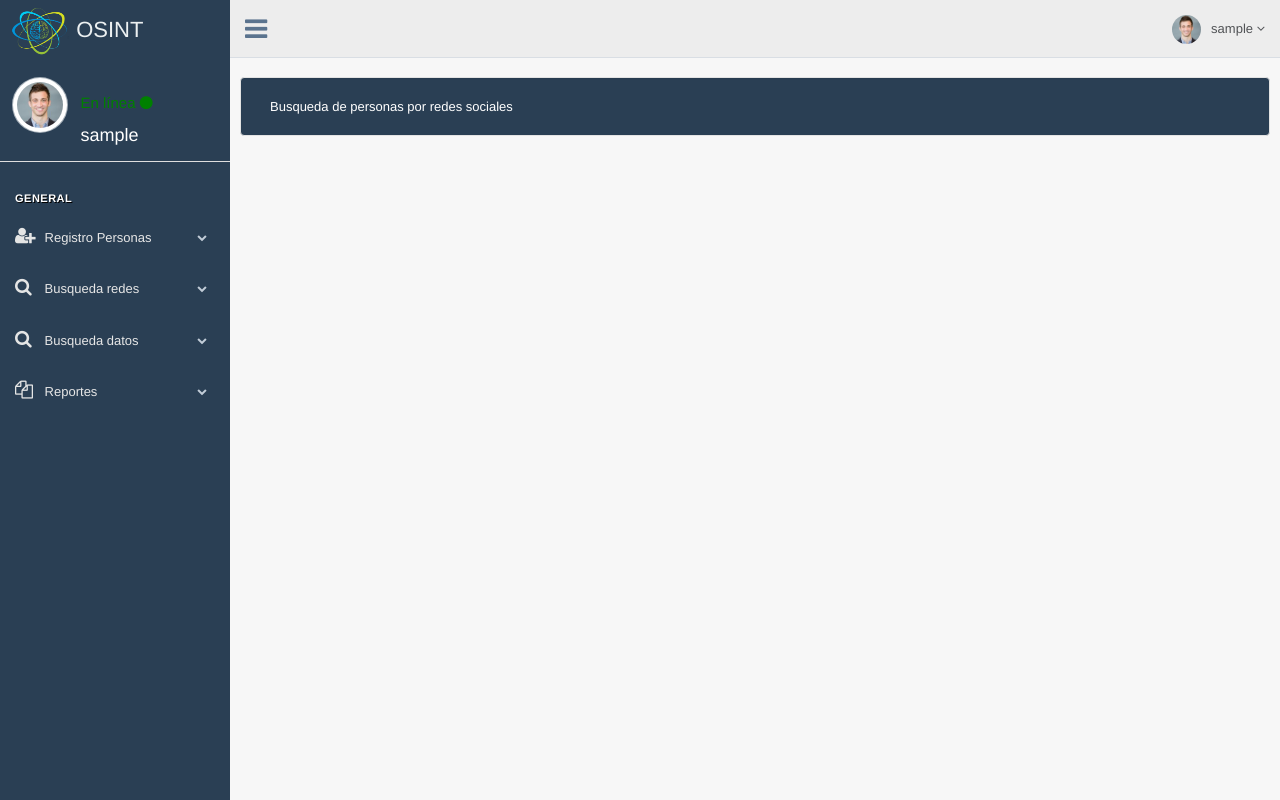
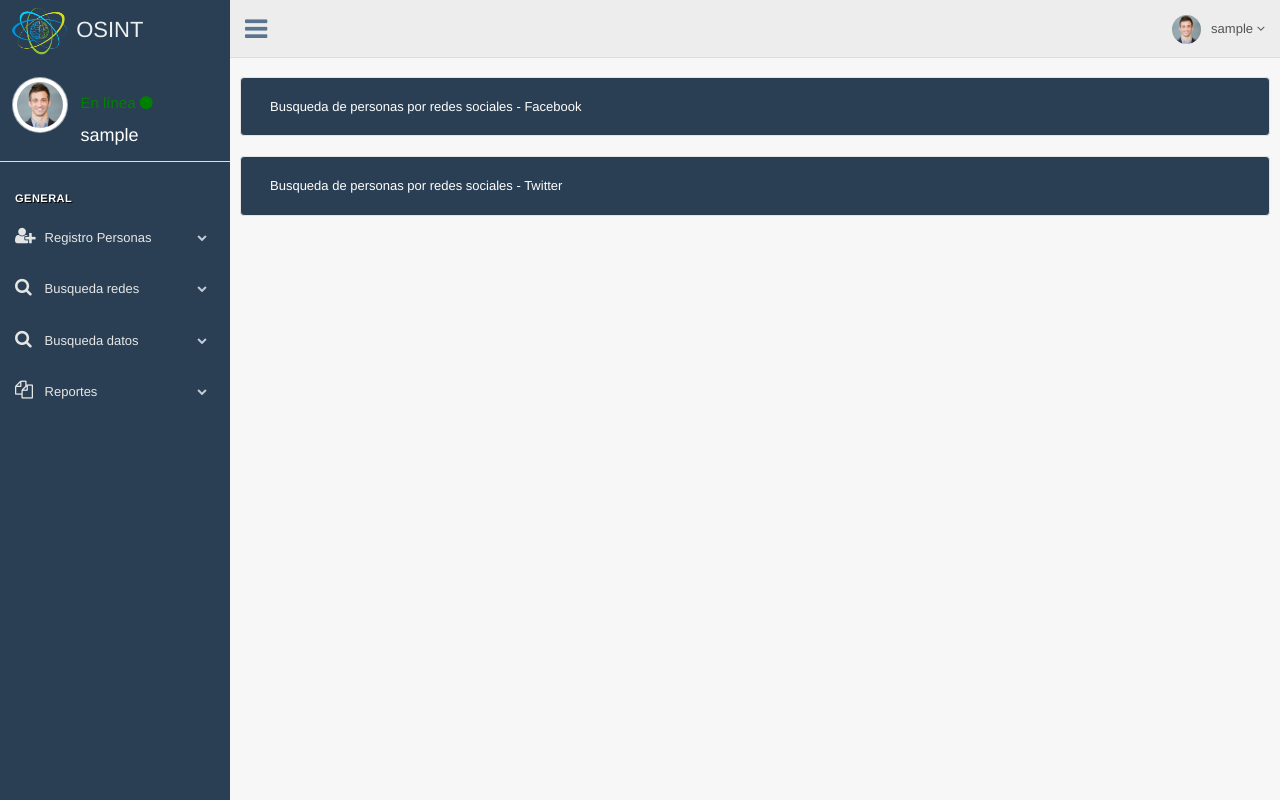
Before and after one commit to OmarMontoyaVentocilla/illuminate, a Django app: page /search/ in a window 1280 px wide. Run offline with Django 3.2, Linux system fonts and the light colour scheme; the visitor is signed in with stand-in values (Sample User, id 1); some libraries are stand-ins or nearby versions.

Commit message:
Metiendole acordeon

```diff
--- a/proyecto_osin/search/templates/auto.html
+++ b/proyecto_osin/search/templates/auto.html
@@ -2,13 +2,26 @@
 
 <br><br><br>
 <div class="container">
-    <div class="row well titulo_busqueda">
+    <div class="row well titulo_busqueda" data-toggle="collapse" data-target="#demo">
         <div class="col-lg-12">
-            Busqueda de personas por redes sociales
+            Busqueda de personas por redes sociales - Facebook
         </div>
+    </div>
+    <div id="demo" class="collapse">
+        <example></example>
+    </div>
+    <div class="row well titulo_busqueda" data-toggle="collapse" data-target="#demo2">
+        <div class="col-lg-12">
+            Busqueda de personas por redes sociales - Twitter
+        </div>
+    </div>
+    <div id="demo2" class="collapse">
+        <p>losdfdsfdsfds</p>
     </div>
 </div>
 
-<example></example>
+
+
+
 
 {% endblock %}
--- a/proyecto_osin/search/urls.py
+++ b/proyecto_osin/search/urls.py
@@ -1,6 +1,6 @@
 # from django.contrib import admin
 from django.urls import path
-from .views import create_auto, list_auto, update_auto, delete_auto, getAuto, customSearch, get_details, gettw, gethit, getinsta, getgoogle
+from .views import create_auto, list_auto, update_auto, delete_auto, getAuto, customSearch, get_details, gettw, gethit, getinsta, getgoogle, getlinken
 # from django.contrib.auth.decorators import login_required
 
 urlpatterns = [
@@ -11,6 +11,7 @@ urlpatterns = [
          path('gethit',gethit,name='gethit'),
          path('getinsta',getinsta,name='getinsta'),
          path('getgoogle',getgoogle,name='getgoogle'),
+         path('getlinken',getlinken,name='getlinken'),
          path('customsearch',customSearch,name='customsearch'),
          path('add', create_auto,name='create_auto'),
          path('update/<int:id>/', update_auto,name='update_auto'),
--- a/proyecto_osin/search/views.py
+++ b/proyecto_osin/search/views.py
@@ -172,7 +172,31 @@ def getgoogle(request):
     data={'info_all':response}
     return JsonResponse(data)
 
+def getlinken(request):
+    # soup=get_doc("https://pe.linkedin.com/pub/dir/Omar/Montoya")
+    # response=[]
+    # result={}
+    # if(soup.select(".primary-section > .professionals.section.blue-cta-enabled > ul.content > li.has-country-specific-link")):
+    #      result['x']="bien"
+    # else:
+    #     result['x']="mal"
+    # response.append(result)
+    # data={'info_all':response}
+    # return JsonResponse(data)
+    return ''
 
+    # for item in soup.select(".primary-section > .professionals.section.blue-cta-enabled > ul.content > li"):
+    #     result={}
+    #     result['fff']="fdfdf"
+    #     # result['link_linkend']=item.select_one("div > a")['href']
+    #     # result['foto_linkend']=item.select_one("a > img")['src']
+    #     # result['user_linkend']=item.select_one("div > h3 > a").text
+    #     # result['info_trabactu_linkend']=item.select_one("div > p").text
+    #     # result['info_lugar_linkend']=item.select_one("div > dl").text
+    #     response.append(result)
+
+    # data={'info_all':response}
+    # return JsonResponse(data)
 
 
 
--- a/proyecto_osin/static/css/style.css
+++ b/proyecto_osin/static/css/style.css
@@ -1,6 +1,7 @@
 .titulo_busqueda {
     background: #2a3f54;
     color: white;
+    cursor: pointer;
 }
 
 .formLogout {
```
